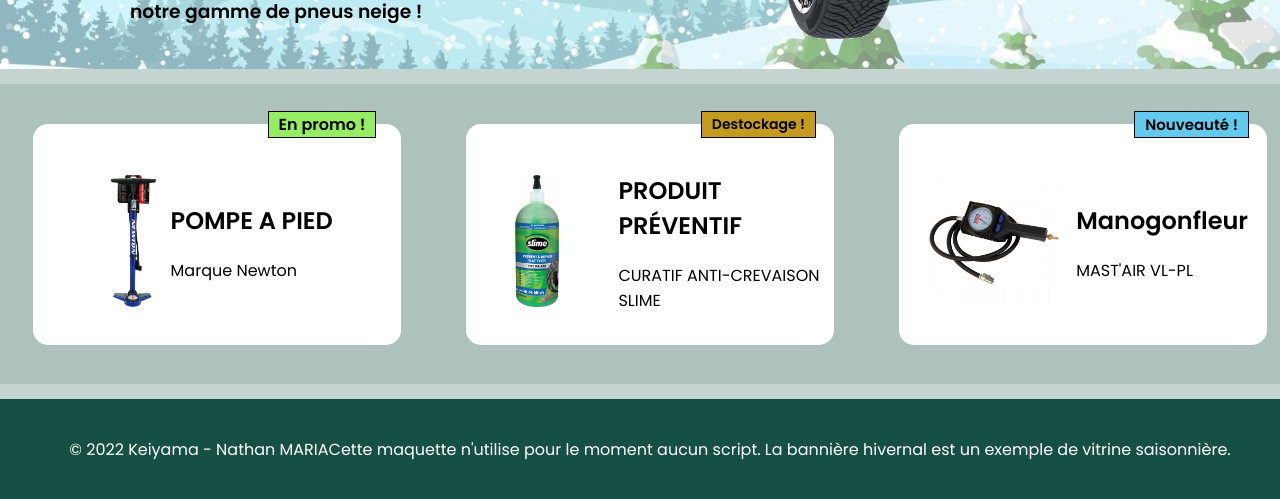
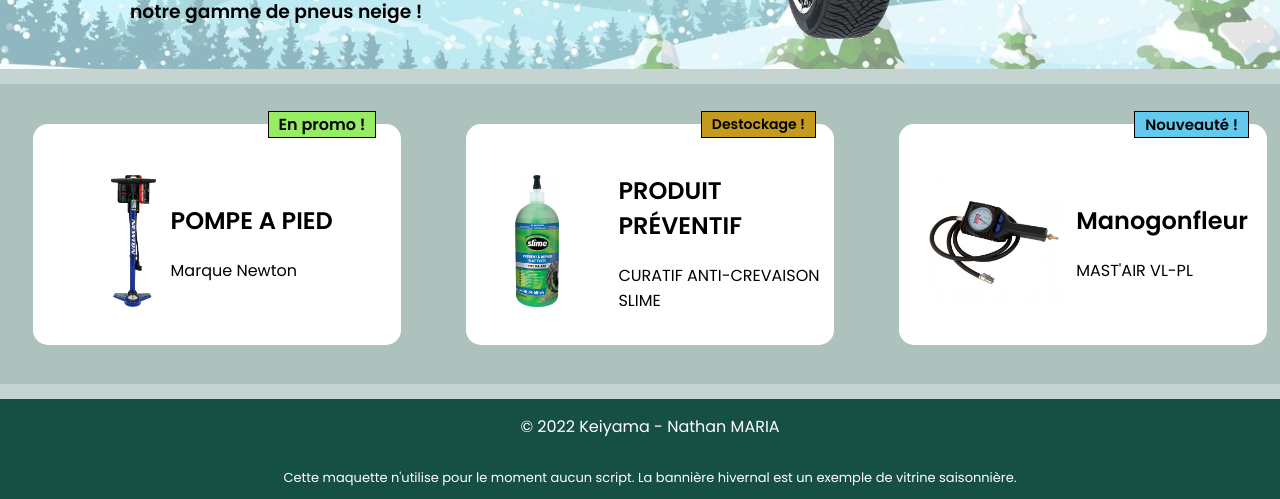
Before and after one commit to nathenem/keiyama_update, a plain HTML site: page index.html in a window 1280 px wide. Shown: the part 726-1225 px from the top of the page. Drawn offline with Linux system fonts and the light colour scheme; a script that the page names is missing.

Commit message:
updated footer

```diff
--- a/index.html
+++ b/index.html
@@ -161,7 +161,7 @@
       <footer>
         <div id="footer_wrapper">
           <p>© 2022 Keiyama - Nathan MARIA</p>
-          <p>
+          <p id="info_footer">
             Cette maquette n'utilise pour le moment aucun script. La bannière
             hivernal est un exemple de vitrine saisonnière.
           </p>
--- a/scss/footer.scss
+++ b/scss/footer.scss
@@ -9,10 +9,14 @@ footer {
     width: 1300px;
     height: 100%;
     display: flex;
+    flex-flow: column nowrap;
     justify-content: center;
     align-items: center;
     p {
       color: white;
     }
+    #info_footer {
+      font-size: 13px;
+    }
   }
 }
```
Also changed, not shown: index.css, 1 other file.
